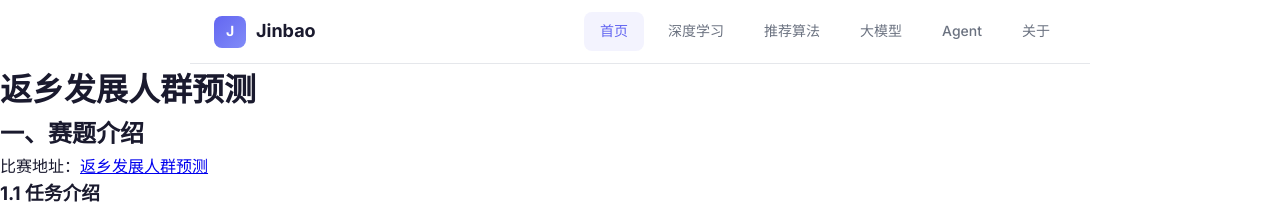
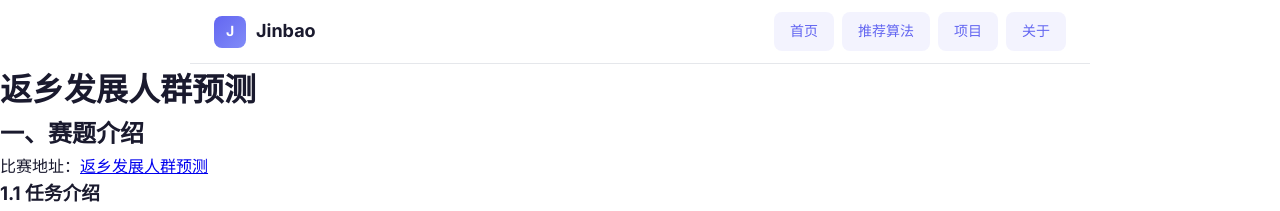
Before and after one commit to JinbaoSite/jinbaosite.github.io, a Jekyll site: the page built from 581.md, in a window 1280 px wide. Shown: the top 211 px of the page. Built offline with Jekyll 4.4.1, drawn with Linux system fonts in a browser that asks for light colours; our own code applies the rules of GitHub Pages for plain Markdown files.

Commit message:
Update header.html

```diff
--- a/_includes/header.html
+++ b/_includes/header.html
@@ -6,12 +6,9 @@
       </a>
     </div>
     <nav>
-      <a href="/" class="active">首页</a>
-      <a href="/dl">深度学习</a>
-      <a href="/recsys">推荐算法</a>
-      <a href="/llm">大模型</a>
-      <a href="/agent">Agent</a>
-      <a href="/about">关于</a>
+      {% for menus in site.data.menus %}
+      <a href="{{ menus.url }}" class="active">{{ menus.title }}</a>
+      {% endfor %}
     </nav>
     <button class="menu-toggle" id="menuToggle" aria-label="菜单">
       <span></span><span></span><span></span>
@@ -19,10 +16,7 @@
   </header>
 
   <div class="mobile-nav" id="mobileNav">
-    <a href="/" class="active">首页</a>
-    <a href="/dl">深度学习</a>
-    <a href="/recsys">推荐算法</a>
-    <a href="/llm">大模型</a>
-    <a href="/agent">Agent</a>
-    <a href="/about">关于</a>
+    {% for menus in site.data.menus %}
+    <a href="{{ menus.url }}" class="active">{{ menus.title }}</a>
+    {% endfor %}
   </div>
```
